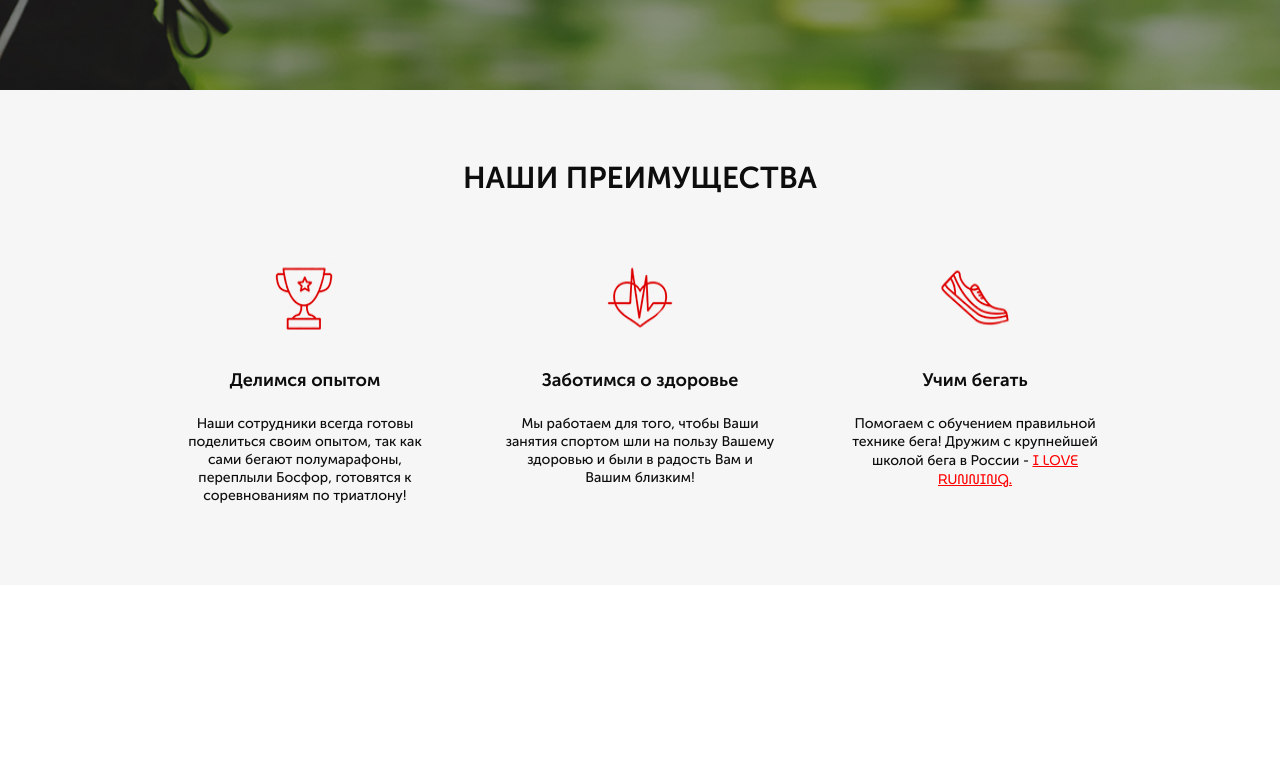
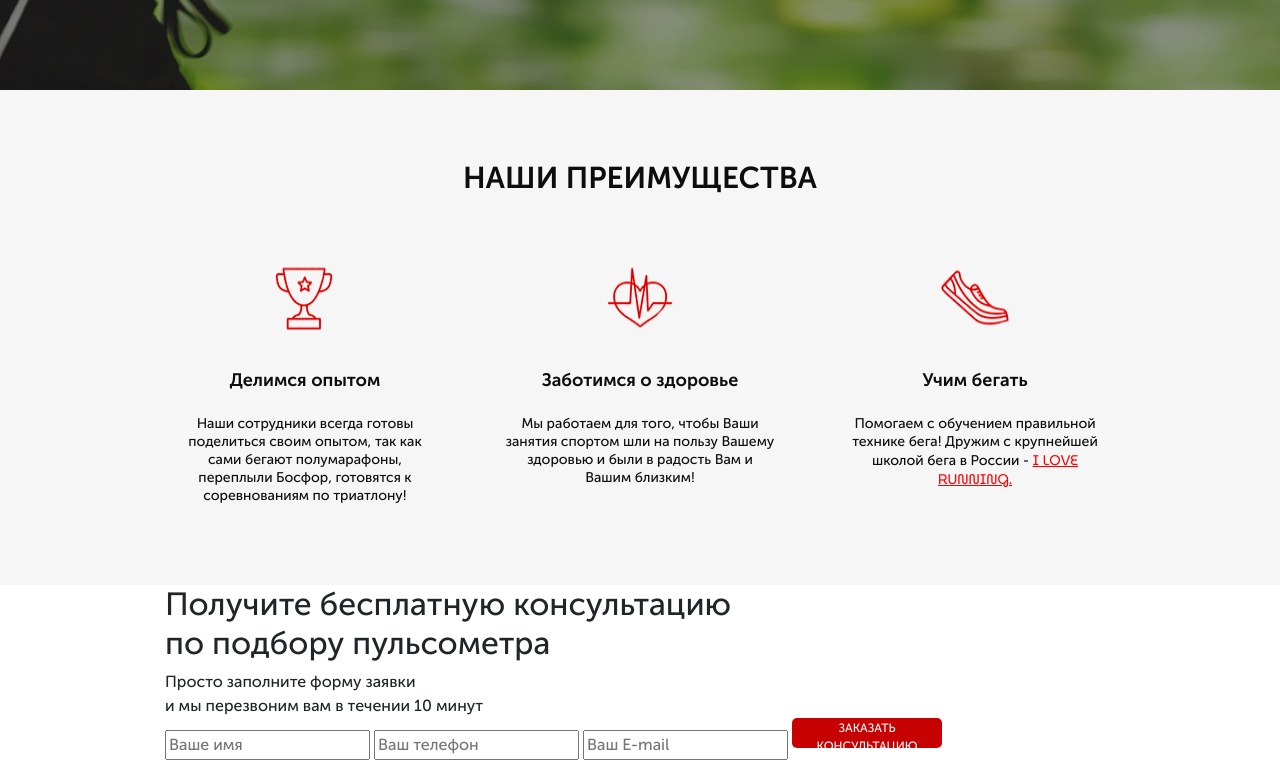
Before and after one commit to daria-vikhoreva/RunSmart, a website: page src/index.html in a window 1280 px wide. Shown: the part 610-1370 px from the top of the page. Before the commit the page ends 1195 px from the top, so only its background shows below. Drawn offline with Linux system fonts and the light colour scheme; files whose address does not match are found by name.

Commit message:
added a consultation section

```diff
--- a/src/index.html
+++ b/src/index.html
@@ -10,7 +10,7 @@
     <link rel="stylesheet" href="css/style.min.css"/>
 </head>
 <body>
-    <div class="promo">
+    <section class="promo">
         <div class="container">
             <header class="header">
                 <a href="#" class="header__logo">
@@ -53,8 +53,8 @@
                 </div>
             </div>
         </div>
-    </div>
-    <div class="advantages">
+    </section>
+    <section class="advantages">
         <h2 class="advantages__header">Наши преимущества</h2>
         <div class="advantages__items">
             <div class="advantages__item item">
@@ -73,6 +73,27 @@
                 <p class="item__descr">Помогаем с обучением правильной технике бега! Дружим с крупнейшей школой бега в России - <a class="item__spec-text"href="#">I LOVE RUNNING.</a></p>
             </div>
         </div>
-    </div>
+    </section>
+
+    <section class="consultation">
+        <div class="container">
+            <h2 class="title title_left">
+                Получите бесплатную консультацию<br>
+                по подбору пульсометра
+            </h2>
+            <div class="consultation__descr">
+                Просто заполните форму заявки<br>
+                и мы перезвоним вам в течении 10 минут
+            </div>
+            <form class="feed-form"action="#">
+                <input name="name" required placeholder="Ваше имя" type="text">
+                <input name="phone" required placeholder="Ваш телефон" type="number">
+                <input name="email" required placeholder="Ваш E-mail" type="email">
+
+                <button class="button button_submit">Заказать консультацию</button>
+            </form>
+        </div>
+    </section>
+
 </body>
 </html>
```
